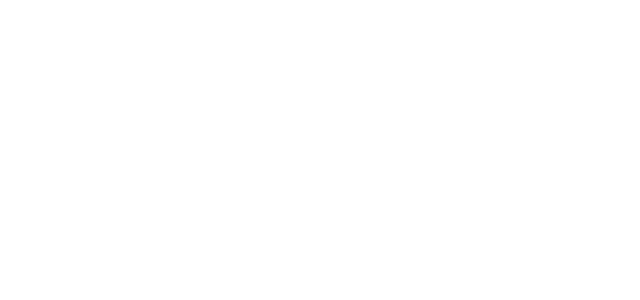
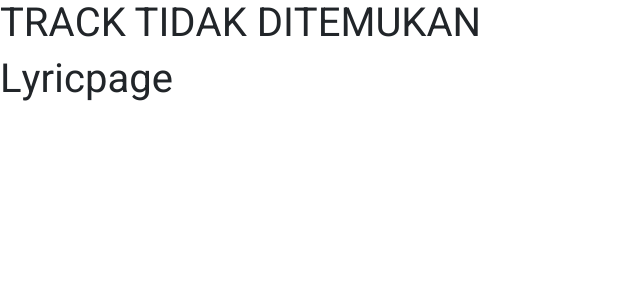
Before and after one commit to iqbalfasri/golek-lirik, a React (Create React App) app: page /lyric/1 in a window 1280 px wide. Shown: the top 300 px of the page, without its empty margins (0-640 px from the left). Built offline with nearby package versions, Linux system fonts and the light colour scheme; no server answers.

Commit message:
Handle error track not found in lyric page

```diff
--- a/src/App.js
+++ b/src/App.js
@@ -2,7 +2,8 @@
 import { Switch, Route } from "react-router-dom";
 
 // Pages component
-import Homepage from './pages/homepage';
+import Homepage from "./pages/homepage";
+import Lyricpage from "./pages/lyricpage";
 
 import "./App.css";
 
@@ -11,6 +12,7 @@
     <Fragment>
       <Switch>
         <Route exact path="/" component={Homepage} />
+        <Route exact path="/lyric/:track_id" component={Lyricpage} />
       </Switch>
     </Fragment>
   );
--- a/src/pages/homepage.js
+++ b/src/pages/homepage.js
@@ -1,4 +1,5 @@
 import React, { useState, useEffect } from "react";
+import { Link } from 'react-router-dom';
 import axios from "axios";
 
 const Homepage = () => {
@@ -39,10 +40,10 @@
                 console.log(track);
                 return (
                   <div className="col-md-4" key={track.track_id}>
-                    <a href={`/track/${track.track_id}`} className="box-content">
+                    <Link to={`/lyric/${track.track_id}`} className="box-content">
                       <h5>{track.track_name}</h5>
                       <p className="subtitle">{track.artist_name}</p>
-                    </a>
+                    </Link>
                   </div>
                 );
               })}
--- /dev/null
+++ b/src/pages/lyricpage.js
@@ -0,0 +1,38 @@
+import React, { useEffect, useState } from "react";
+import axios from "axios";
+
+const Lyricpage = props => {
+  const [lyric, setLyric] = useState("");
+  const [trackNotFound, setTrackNotFound] = useState(false);
+  const { track_id } = props.match.params;
+
+  useEffect(() => {
+    async function fetchLyric() {
+      const API_KEY = "adb4320356ef8660531c9ebcb8b0269e";
+      const URL_API = `https://cors-anywhere.herokuapp.com/http://api.musixmatch.com/ws/1.1/track.lyrics.get?track_id=${track_id}&apikey=${API_KEY}`;
+
+      try {
+        const result = await axios(URL_API);
+        const { lyrics_body } = await result.data.message.body.lyrics;
+        setLyric(lyrics_body);
+      } catch (error) {
+        // rubah state trackNotFound menjadi = true
+        setTrackNotFound(true);
+      }
+    }
+
+    fetchLyric();
+  }, []);
+
+  return (
+    <React.Fragment>
+      {trackNotFound && <h1>TRACK TIDAK DITEMUKAN</h1>}
+      <div>
+        <h1>Lyricpage</h1>
+        <pre>{lyric}</pre>
+      </div>
+    </React.Fragment>
+  );
+};
+
+export default Lyricpage;
```
